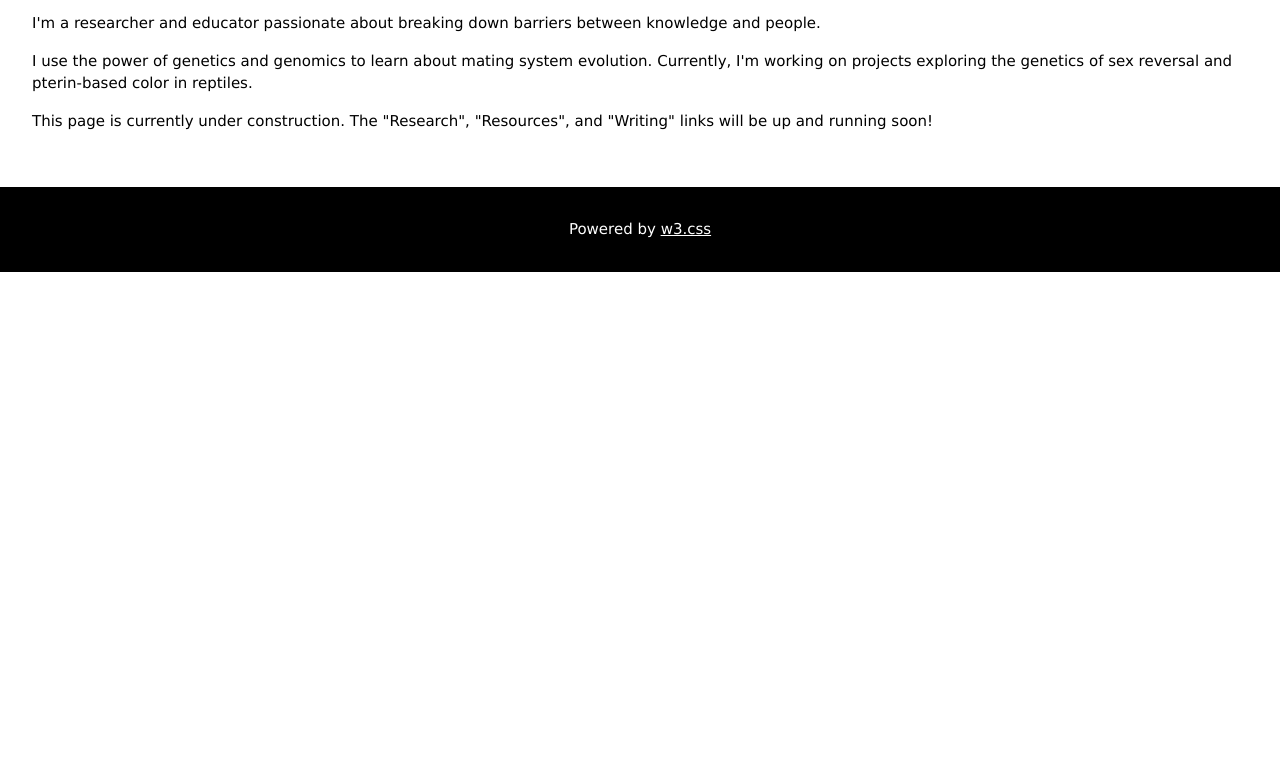
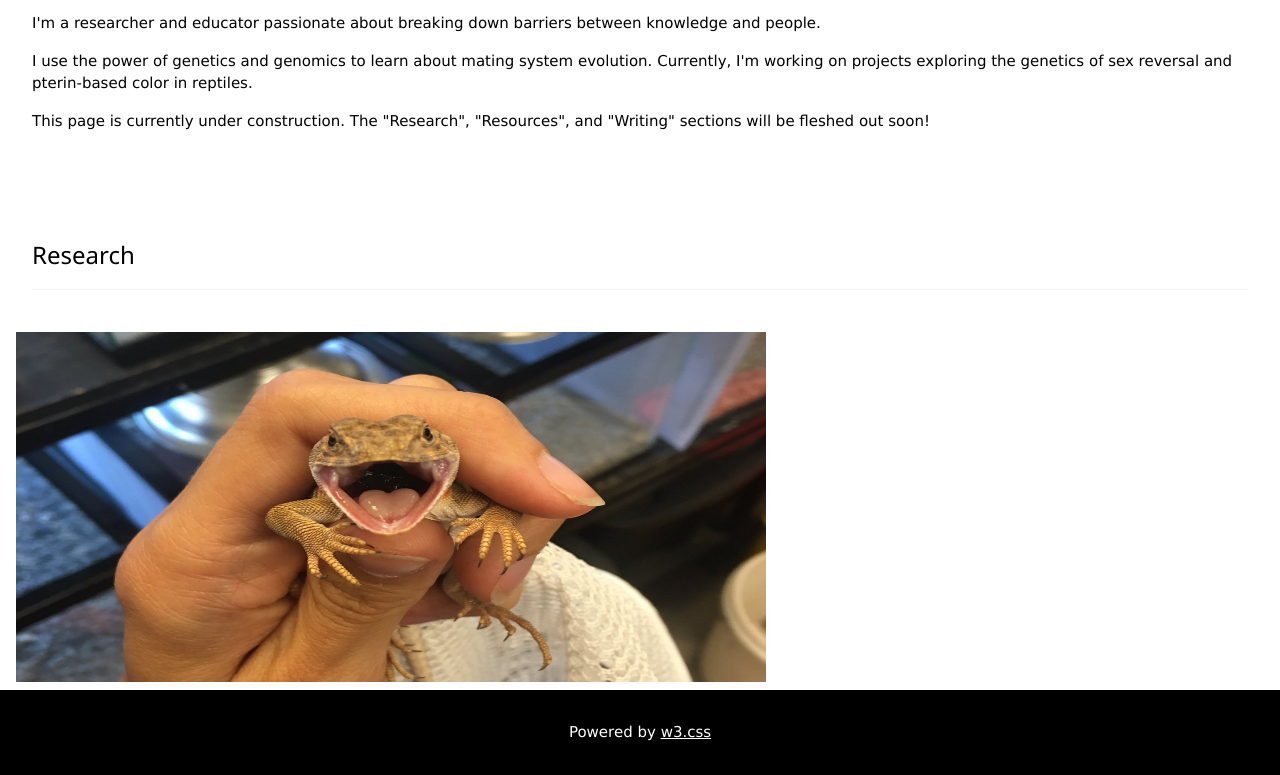
Before and after one commit to jwiggi18/jwiggi18.github.io, a plain HTML site: page index.html in a window 1280 px wide. Shown: the part 860-1635 px from the top of the page. Before the commit the page ends 1132 px from the top, so only its background shows below. Drawn offline with nearby package versions, Linux system fonts and the light colour scheme.

Commit message:
research section

```diff
--- a/index.html
+++ b/index.html
@@ -38,9 +38,16 @@
     </p>
     <p>I use the power of genetics and genomics to learn about mating system evolution. Currently, I'm working on projects exploring the genetics of sex reversal and pterin-based color in reptiles.
     </p>
-    <p> This page is currently under construction. The "Research", "Resources", and "Writing" links will be up and running soon!
+    <p> This page is currently under construction. The "Research", "Resources", and "Writing" sections will be fleshed out soon!
     </p>
   </div>
+
+  <!-- Research Section -->
+<div class="w3-container w3-padding-32" id="research">
+  <h3 class="w3-border-bottom w3-border-light-grey w3-padding-16">Research</h3>
+</div>
+
+  <img src = "img/lizard1.jpg" alt = "collared lizard" style="width:750px; height:350px;margin-right:15px;">
 
 
 
```
Also changed, not shown: img/lizard1.jpg (added), 1 other file.
